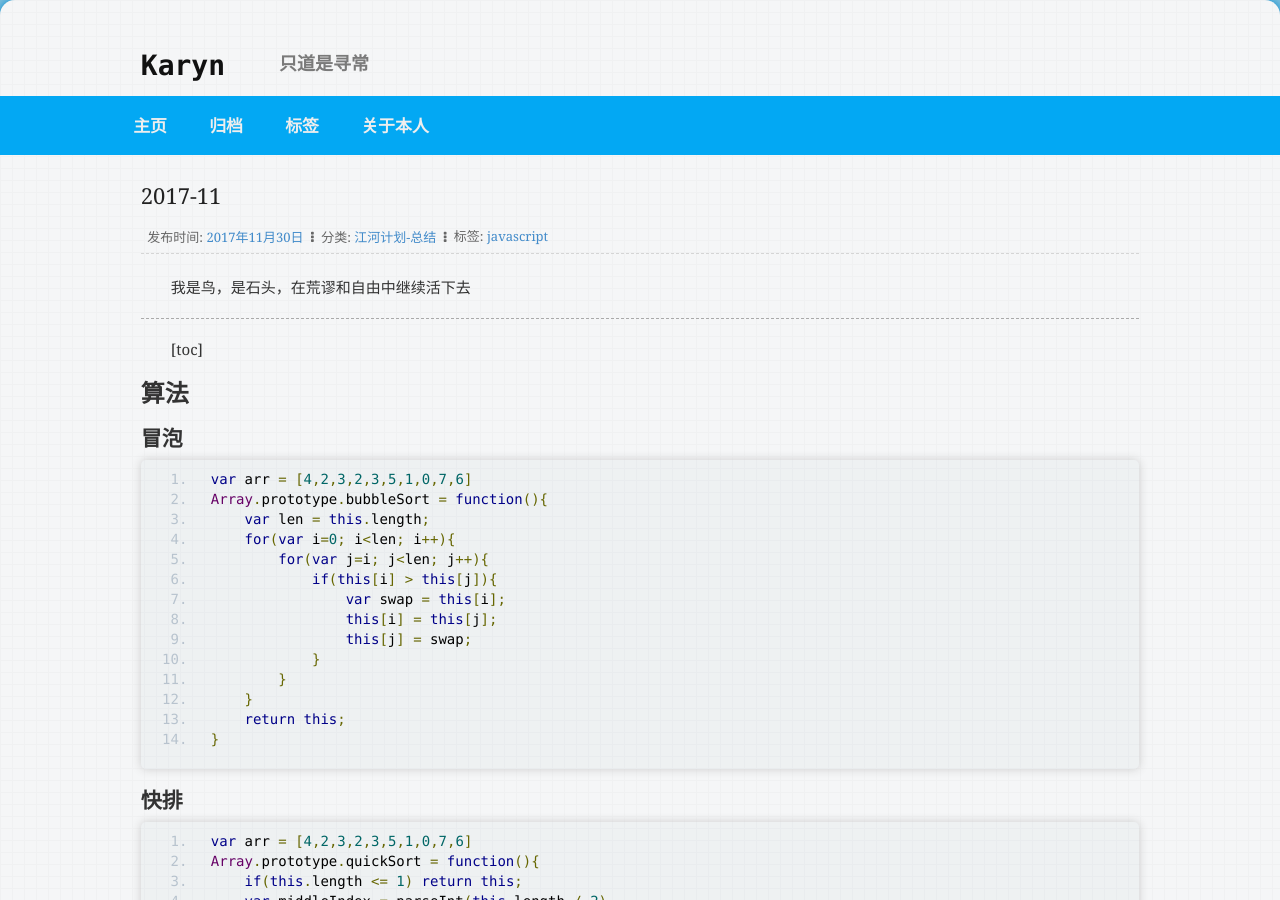
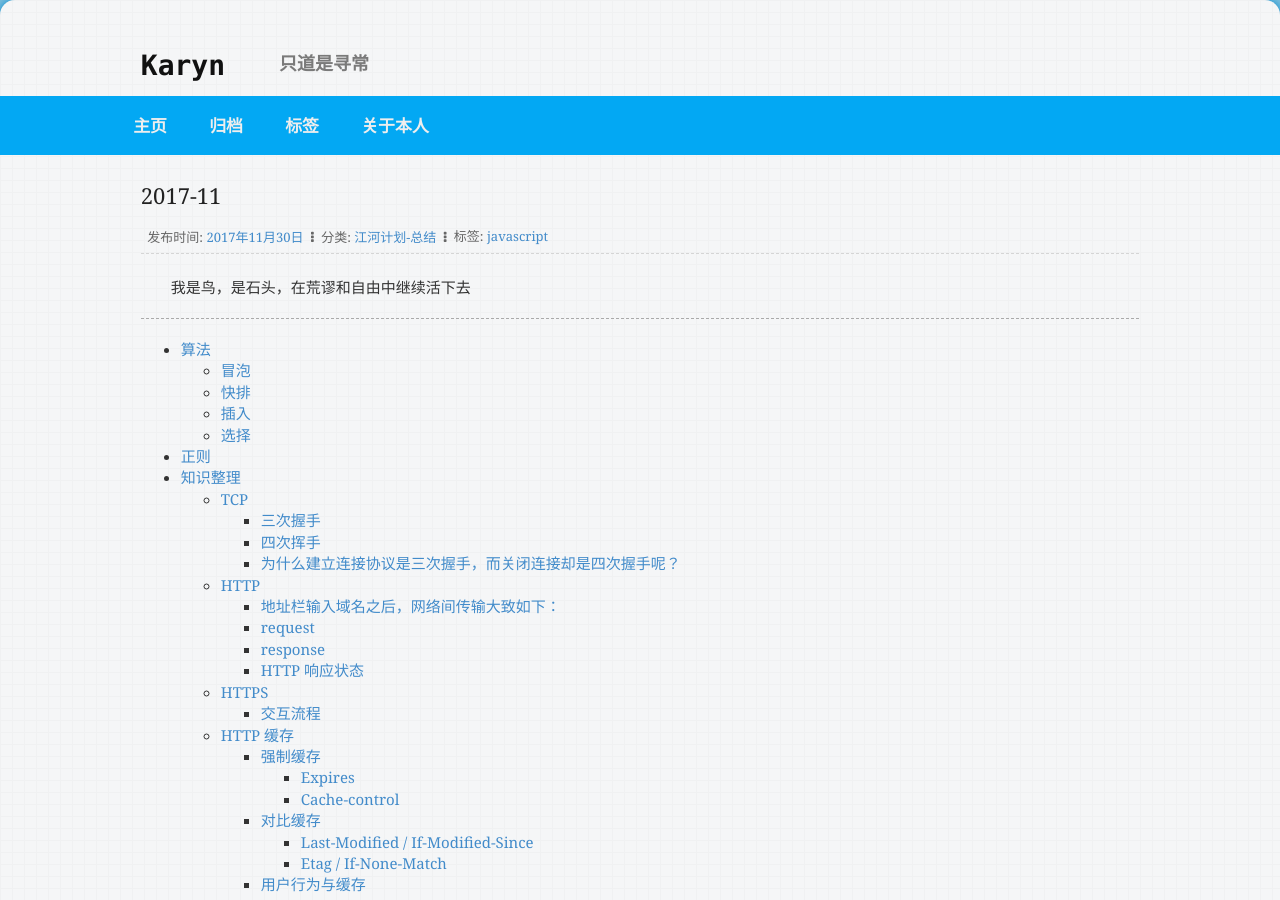
Before and after one commit to karynsong/karynsong.github.io, a Jekyll site: the page built from _posts/2017-11-30-45.md, in a window 1280 px wide and 900 px high. Built offline with Jekyll 4.4.1, drawn with Linux system fonts in a browser that asks for light colours; comment, search, counter and statistics services are not loaded.

Commit message:
MOD 修改前端

```diff
--- a/_posts/2017-11-30-45.md
+++ b/_posts/2017-11-30-45.md
@@ -11,7 +11,8 @@ tags: javascript
 
 * * *
 
-[toc]
+* TOC
+{:toc}
 
 ## 算法
 ### 冒泡
```
